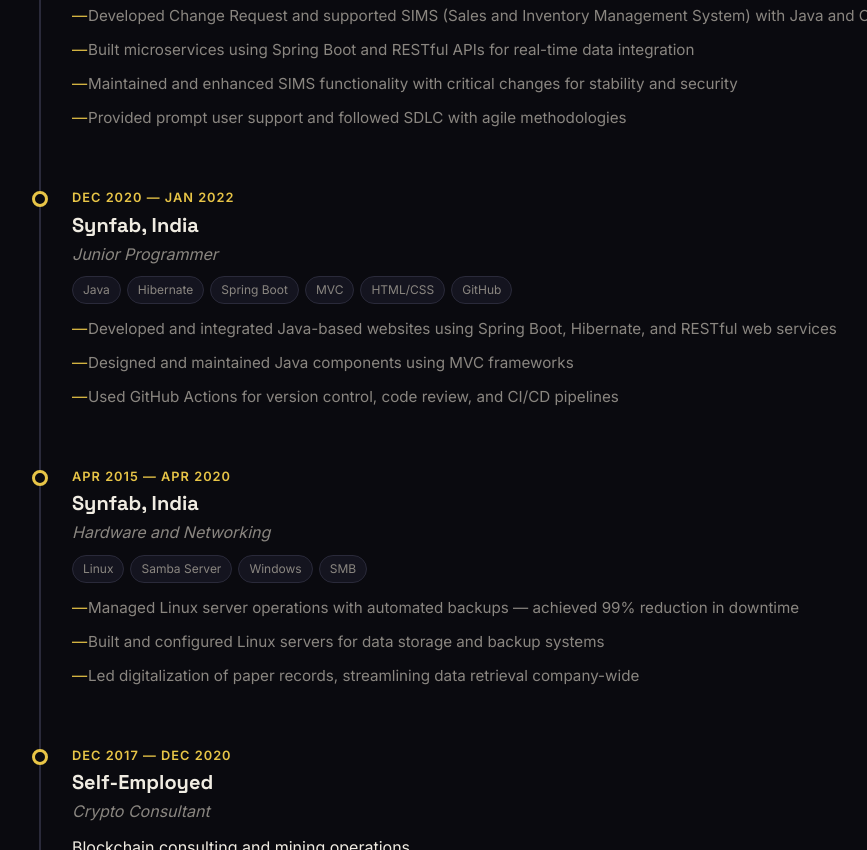
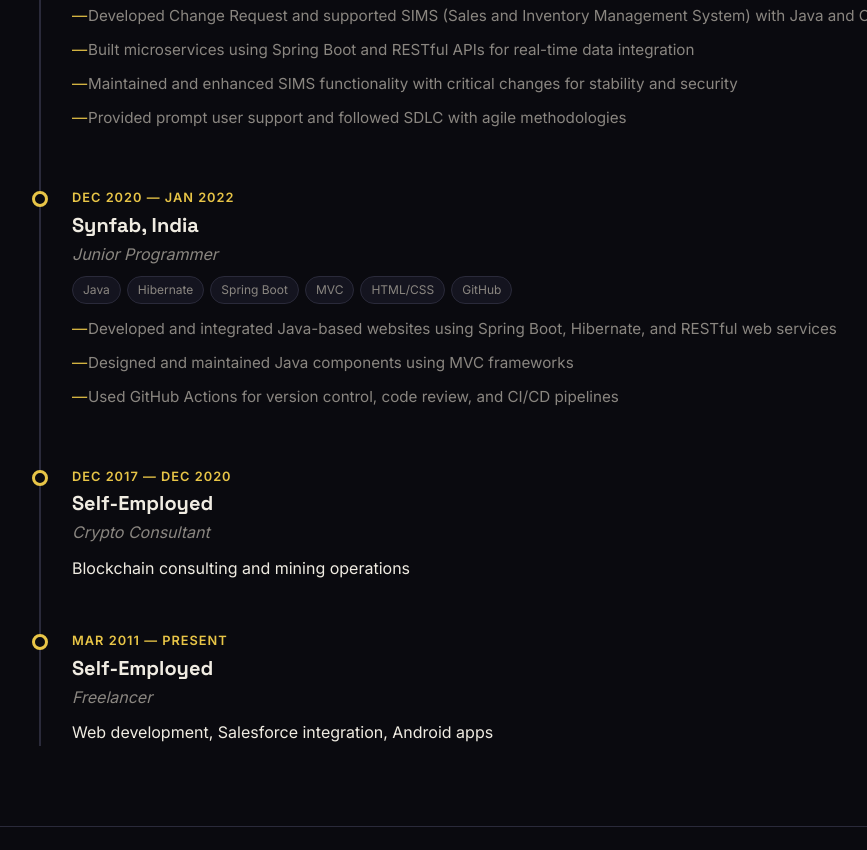
Before and after one commit to Aditya-A-Sharma/Aditya-A-Sharma.github.io, a plain HTML site: page index.html in a window 1280 px wide. Shown: the part 1950-2800 px from the top of the page, without its empty margins (82-949 px from the left). Drawn offline with Linux system fonts and the light colour scheme.

Commit message:
fix: remove Hardware & Networking role from site experience (not on LinkedIn)

```diff
--- a/index.html
+++ b/index.html
@@ -170,21 +170,6 @@
             <li>Developed and integrated Java-based websites using Spring Boot, Hibernate, and RESTful web services</li>
             <li>Designed and maintained Java components using MVC frameworks</li>
             <li>Used GitHub Actions for version control, code review, and CI/CD pipelines</li>
-          </ul>
-        </div>
-
-        <div class="timeline-item">
-          <div class="timeline-dot"></div>
-          <div class="timeline-date">Apr 2015 — Apr 2020</div>
-          <h3>Synfab, India</h3>
-          <p class="timeline-role">Hardware and Networking</p>
-          <div class="timeline-tech">
-            <span>Linux</span><span>Samba Server</span><span>Windows</span><span>SMB</span>
-          </div>
-          <ul>
-            <li>Managed Linux server operations with automated backups — achieved 99% reduction in downtime</li>
-            <li>Built and configured Linux servers for data storage and backup systems</li>
-            <li>Led digitalization of paper records, streamlining data retrieval company-wide</li>
           </ul>
         </div>
 
```
